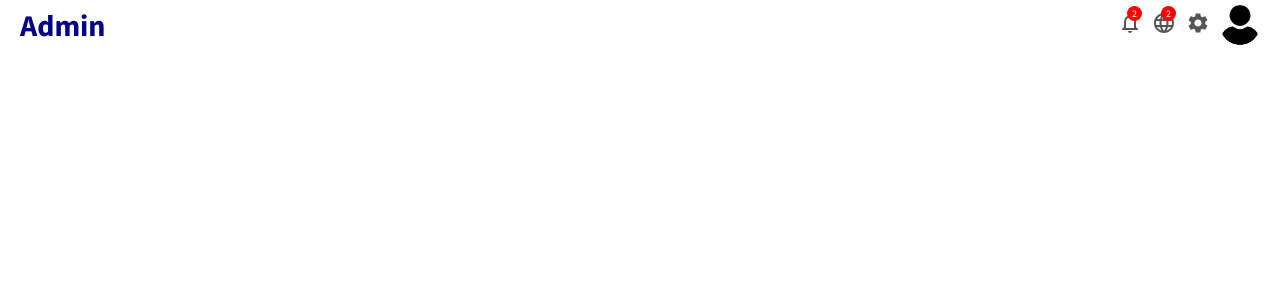
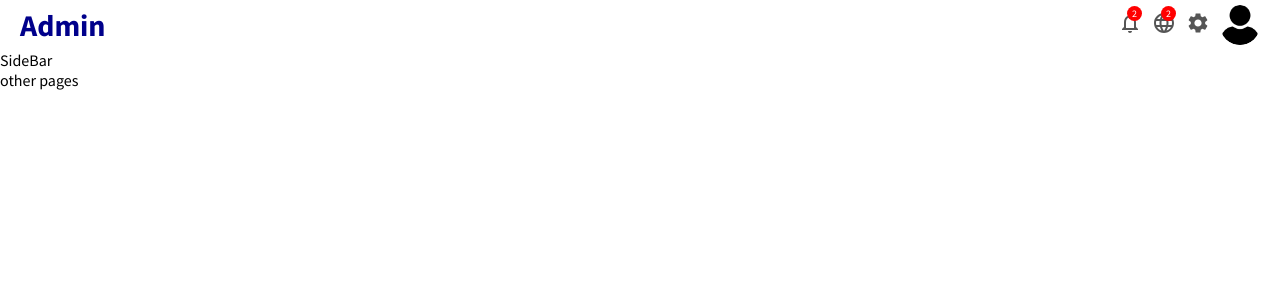
Before and after one commit to Zhenzhong-Zhou/Admin_Dashboard, a React (Create React App) app in the folder admin/: page / in a window 1280 px wide. Shown: the top 300 px of the page. Built offline with nearby package versions, Linux system fonts and the light colour scheme.

Commit message:
Initial sidebar component

```diff
--- /dev/null
+++ b/admin/src/App.css
@@ -0,0 +1,3 @@
+.container {
+
+}
--- a/admin/src/App.js
+++ b/admin/src/App.js
@@ -1,9 +1,13 @@
-import {NavBar} from "./components";
+import {NavBar, SideBar} from "./components";
 
 const App = () => {
 	return (
 		<>
 			<NavBar/>
+			<div className={"container"}>
+				<SideBar/>
+				other pages
+			</div>
 		</>
 	);
 };
--- /dev/null
+++ b/admin/src/components/SideBar/SideBar.jsx
@@ -0,0 +1,11 @@
+import "./styles.css";
+
+const SideBar = () => {
+	return (
+		<div>
+			SideBar
+		</div>
+	);
+};
+
+export default SideBar;
--- /dev/null
+++ b/admin/src/components/SideBar/styles.css
@@ -0,0 +1,7 @@
+.sidebar {
+
+}
+
+.sidebarWrapper {
+
+}
--- a/admin/src/components/index.js
+++ b/admin/src/components/index.js
@@ -1 +1,2 @@
 export {default as NavBar} from "./NavBar/NavBar";
+export {default as SideBar} from "./SideBar/SideBar";
```
